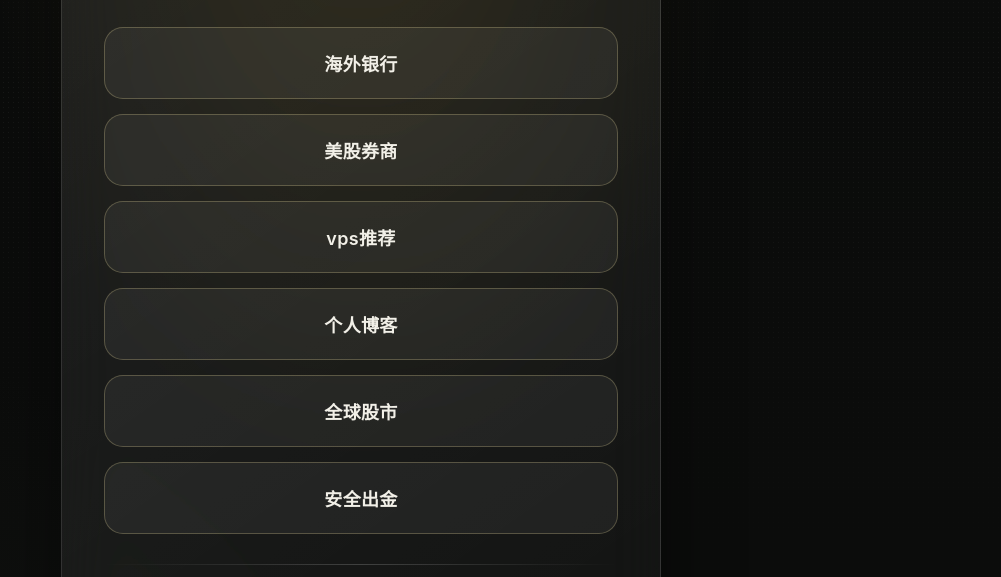
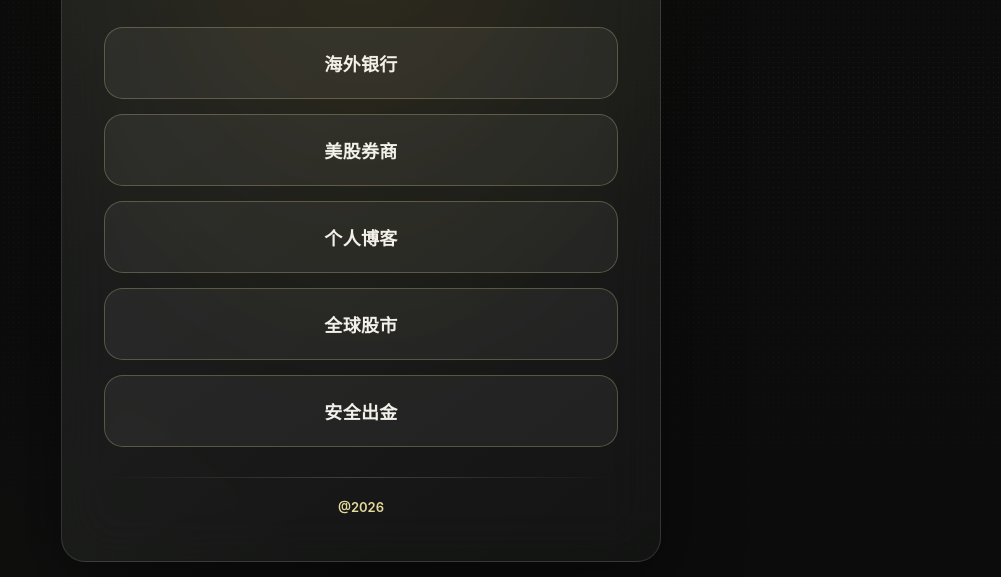
Before and after one commit to luo2002/nav, a plain HTML site: page index.html in a window 1280 px wide. Shown: the part 155-732 px from the top of the page, without its empty margins (279-1280 px from the left). Drawn offline with Linux system fonts and the light colour scheme.

Commit message:
Update index.html

```diff
--- a/index.html
+++ b/index.html
@@ -187,7 +187,8 @@
 
 
         <!-- <a class="nav-link" href="https://example.com" target="_blank" rel="noopener noreferrer">悬赏发布平台</a> -->
-        <a class="nav-link" href="https://my.racknerd.com/aff.php?aff=21516" target="_blank" rel="noopener noreferrer">vps推荐</a>
+        <!-- <a class="nav-link" href="https://my.racknerd.com/aff.php?aff=21516" target="_blank" rel="noopener noreferrer">vps推荐</a> -->
+
         <a class="nav-link" href="https://xi678.blogspot.com" target="_blank" rel="noopener noreferrer">个人博客</a>
         <a class="nav-link" href="https://cn.tradingview.com/?aff_id=1172077" target="_blank" rel="noopener noreferrer">全球股市</a>
         <a class="nav-link" href="https://xi678.blogspot.com/2026/10/cj.html" target="_blank" rel="noopener noreferrer">安全出金</a>
```
